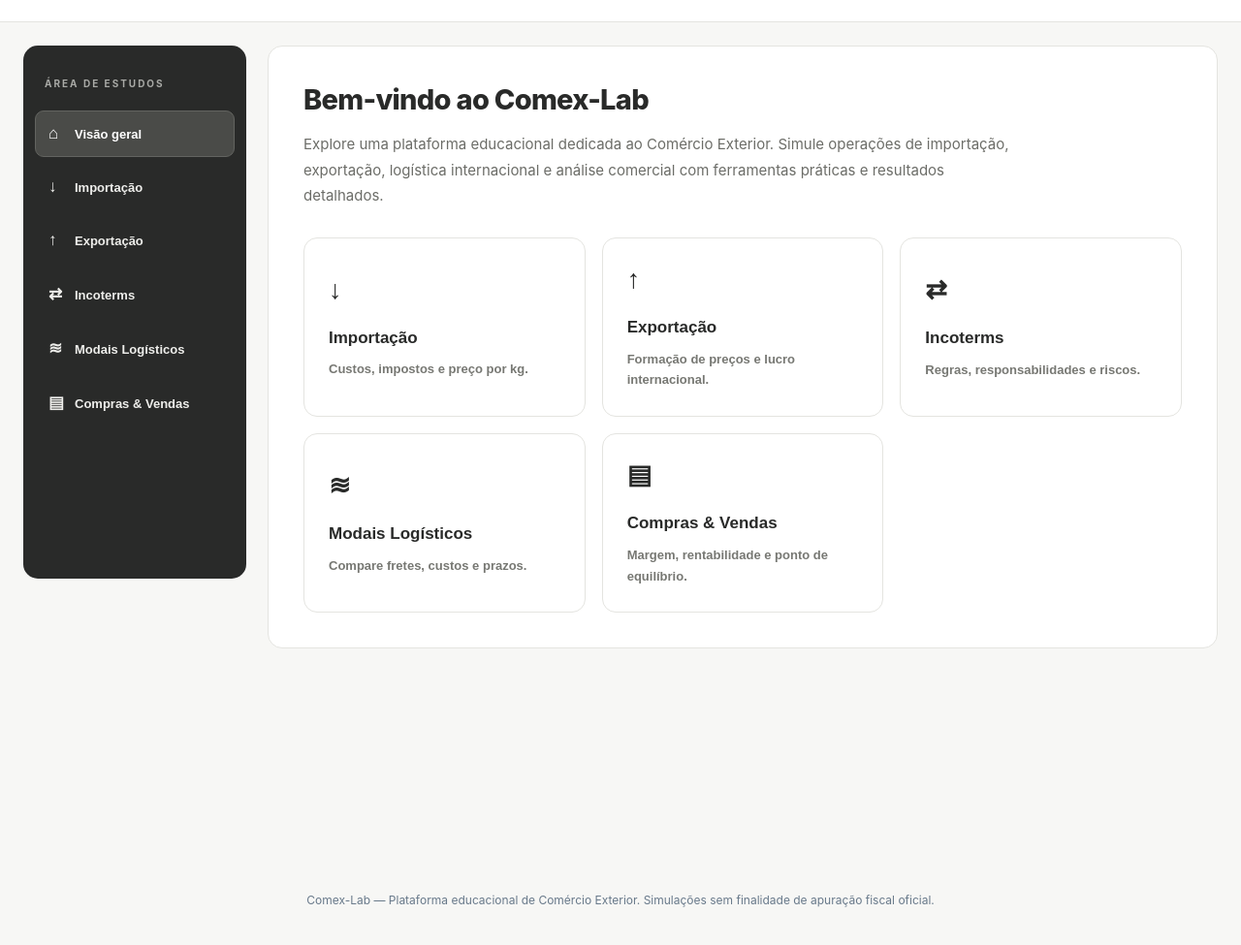
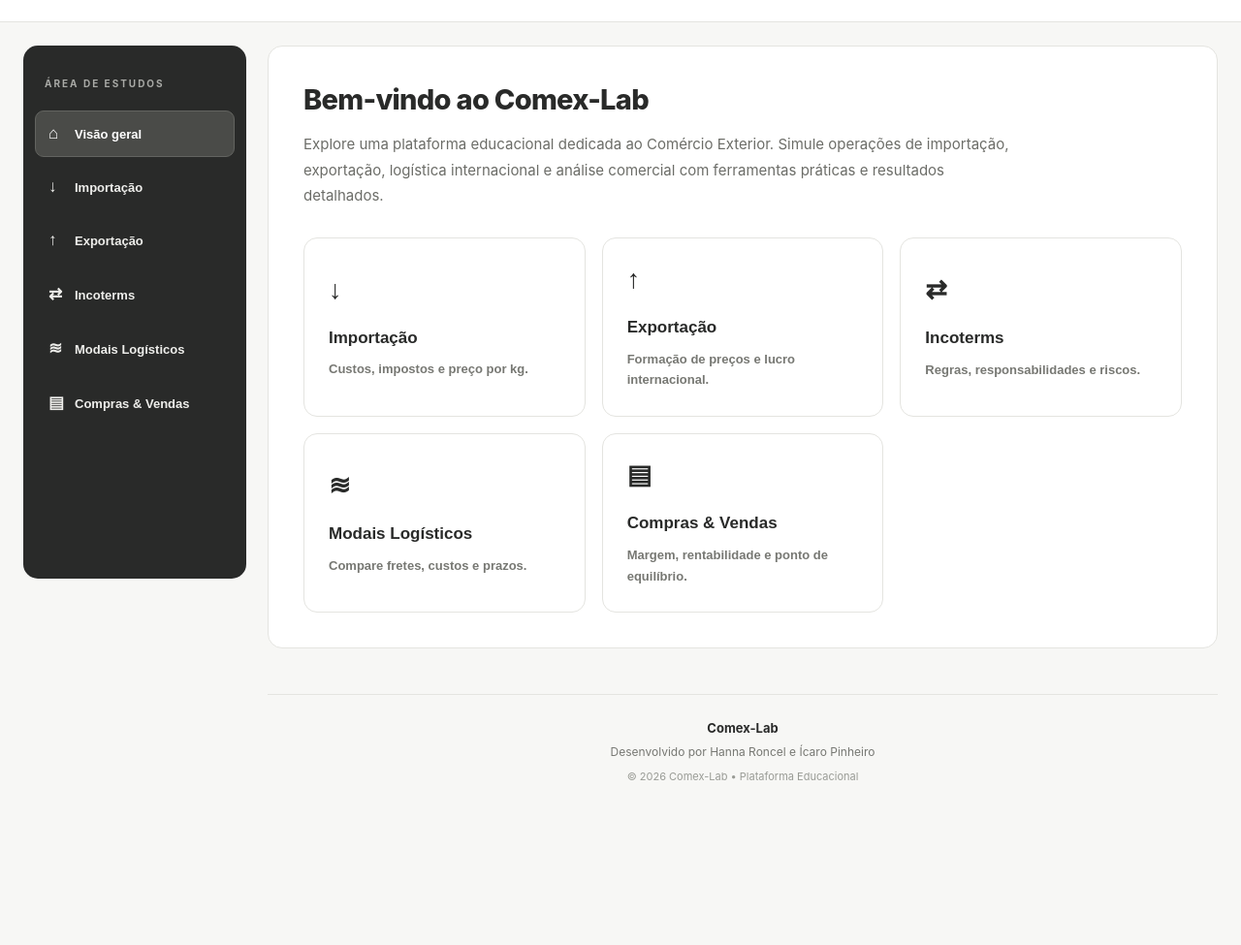
Before and after one commit to hlimaroncel/Comex-Lab, a plain HTML site: page index.html in a window 1280 px wide. Shown: the part 85-1060 px from the top of the page at 97% size. Drawn offline with Linux system fonts and the light colour scheme.

Commit message:
Update index.html

```diff
--- a/index.html
+++ b/index.html
@@ -2986,5 +2986,77 @@
 </style>
 <!-- FIM DO AJUSTE -->
 
+<!-- COMEX-LAB — CRÉDITOS DOS DESENVOLVEDORES -->
+<style>
+.comex-credits {
+  grid-column:2;
+  width:100%;
+  text-align:center;
+  padding:26px 15px;
+  margin:25px 0 10px;
+  border-top:1px solid #E4E4E0;
+  font-family:Inter,Arial,sans-serif;
+}
+
+.comex-credits .brand {
+  font-size:13px;
+  font-weight:700;
+  color:#292A29;
+  margin-bottom:7px;
+}
+
+.comex-credits .authors {
+  font-size:12px;
+  color:#777873;
+  line-height:1.7;
+}
+
+.comex-credits .copyright {
+  font-size:11px;
+  color:#999B95;
+  margin-top:7px;
+}
+
+@media(max-width:650px) {
+  .comex-credits {
+    grid-column:auto;
+    padding:22px 10px;
+  }
+}
+</style>
+
+<script>
+(function() {
+  if(document.querySelector(".comex-credits"))return;
+
+  const footer=document.createElement("div");
+  footer.className="comex-credits";
+
+  const brand=document.createElement("div");
+  brand.className="brand";
+  brand.textContent="Comex-Lab";
+
+  const authors=document.createElement("div");
+  authors.className="authors";
+  authors.textContent=
+    "Desenvolvido por Hanna Roncel e Ícaro Pinheiro";
+
+  const copyright=document.createElement("div");
+  copyright.className="copyright";
+  copyright.textContent=
+    "© 2026 Comex-Lab • Plataforma Educacional";
+
+  footer.append(brand,authors,copyright);
+
+  // Insere o rodapé após o conteúdo principal.
+  const main=document.querySelector("main");
+
+  if(main) {
+    main.appendChild(footer);
+  }
+})();
+</script>
+<!-- FIM DOS CRÉDITOS -->
+
 </body>
 </html>
```
